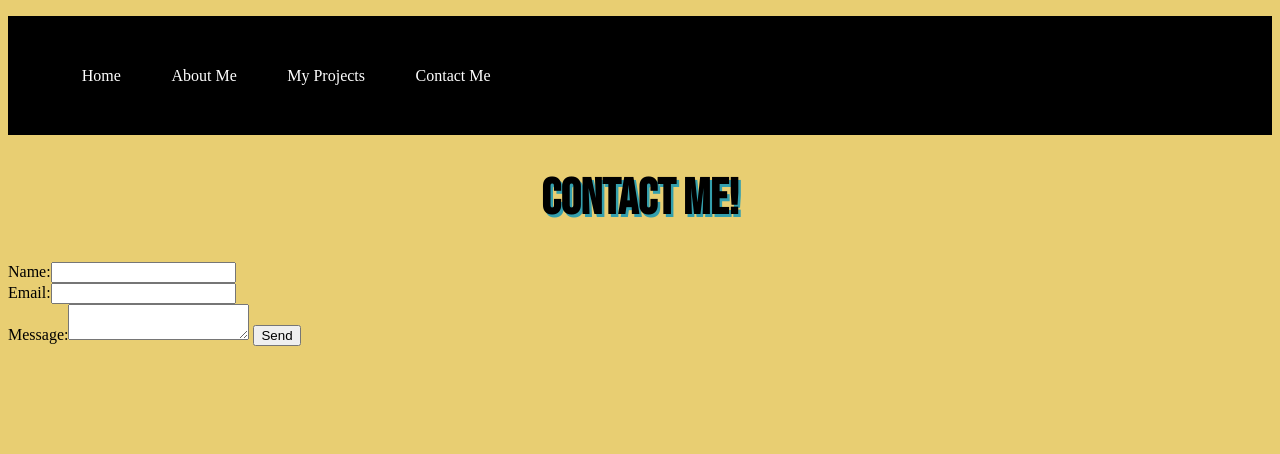
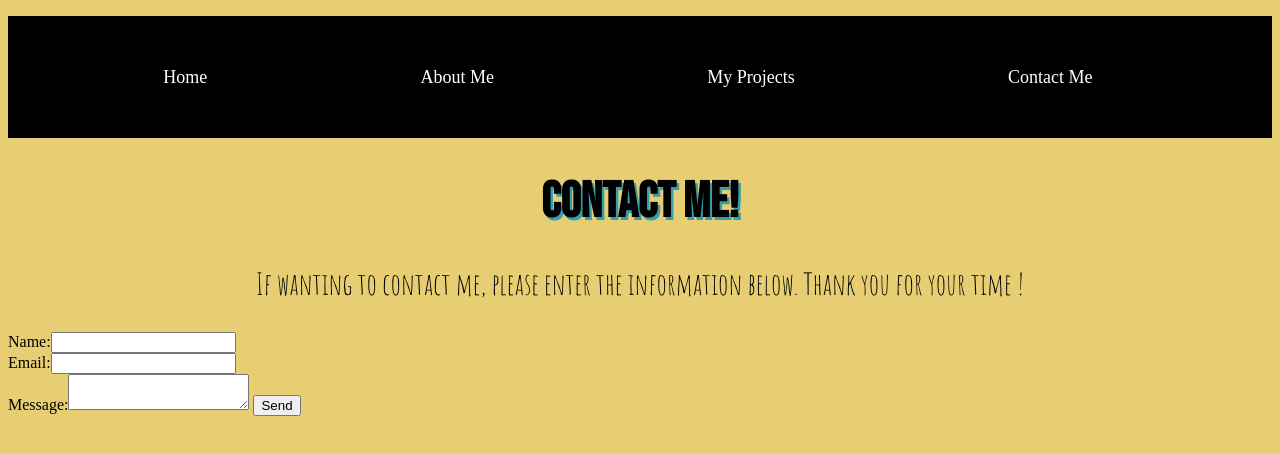
Before and after one commit to Jazmineereyes/Jazmineereyes.github.io, a plain HTML site: page contact.html in a window 1280 px wide. Drawn offline with Linux system fonts and the light colour scheme.

Commit message:
New Change

```diff
--- a/contact.html
+++ b/contact.html
@@ -2,6 +2,8 @@
     <html>
         <head>
         <link href="style.css" rel="stylesheet">
+         <link href="https://fonts.googleapis.com/css?family=Amatic+SC&display=swap" rel="stylesheet">
+         <link href="https://fonts.googleapis.com/css?family=Anton&display=swap" rel="stylesheet">
      <link href="https://fonts.googleapis.com/css?family=Bebas+Neue&display=swap" rel="stylesheet">
         </head>
         <body>
@@ -11,7 +13,8 @@
             <li><a href="projects.html">My Projects</a></li>
             <li><a href="contact.html">Contact Me</a></li>
         </ul>
-          <h1>Contact Me!</h1>
+        <h1>Contact Me!</h1>
+          <p> If wanting to contact me, please enter the information below. Thank you for your time !</p>
         <form action="https://formspree.io/xpvndzvx" method="POST">
           <label>Name:</label><input type="text" name="name"><br>
           <label>Email:</label><input type="email" name="_replyto"><br>
--- a/style.css
+++ b/style.css
@@ -29,6 +29,8 @@ a{
 
 li{
     display: inline;
+    margin: 7%;
+    font-size: 18px;
 }
 
 li a:hover{
```
